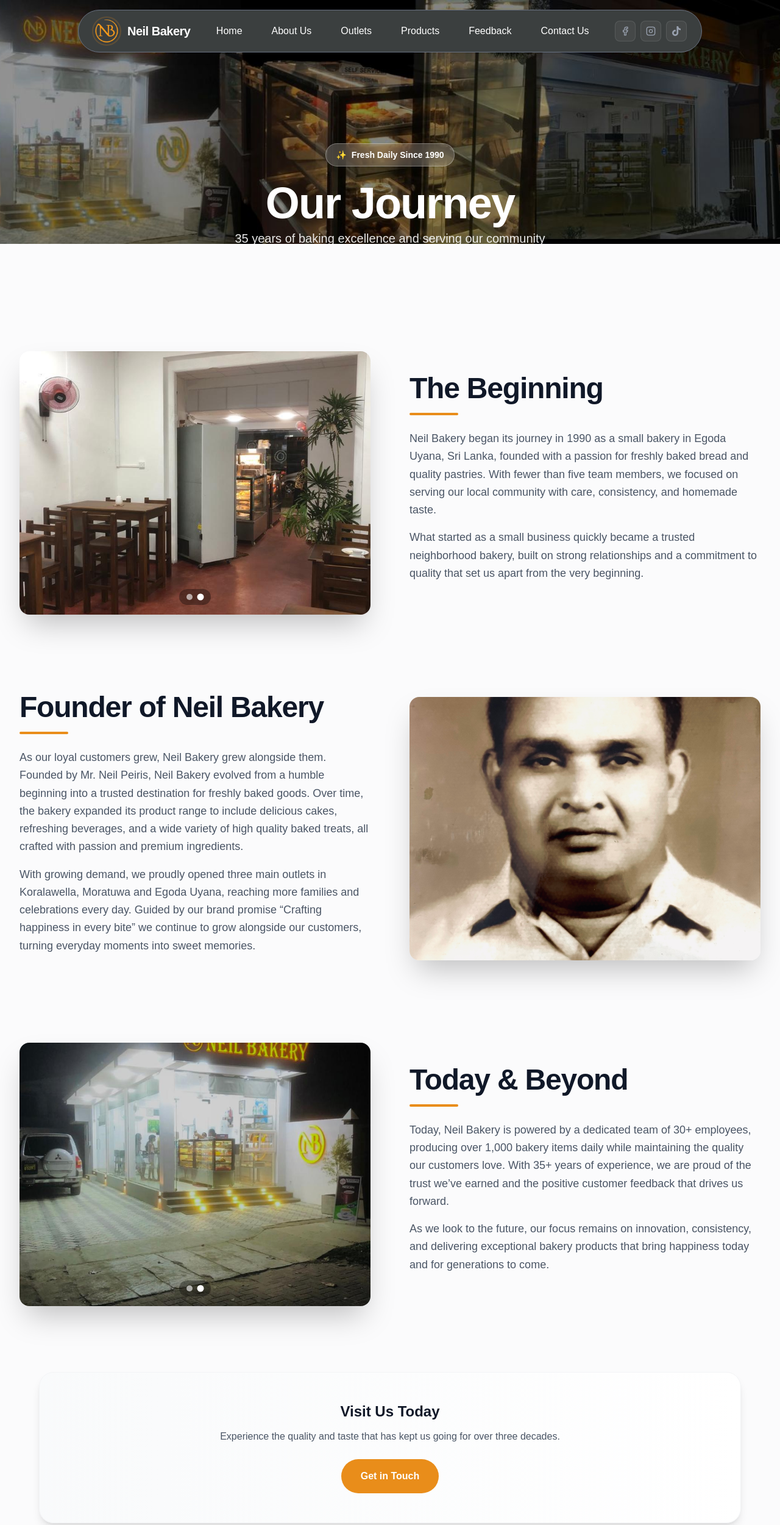
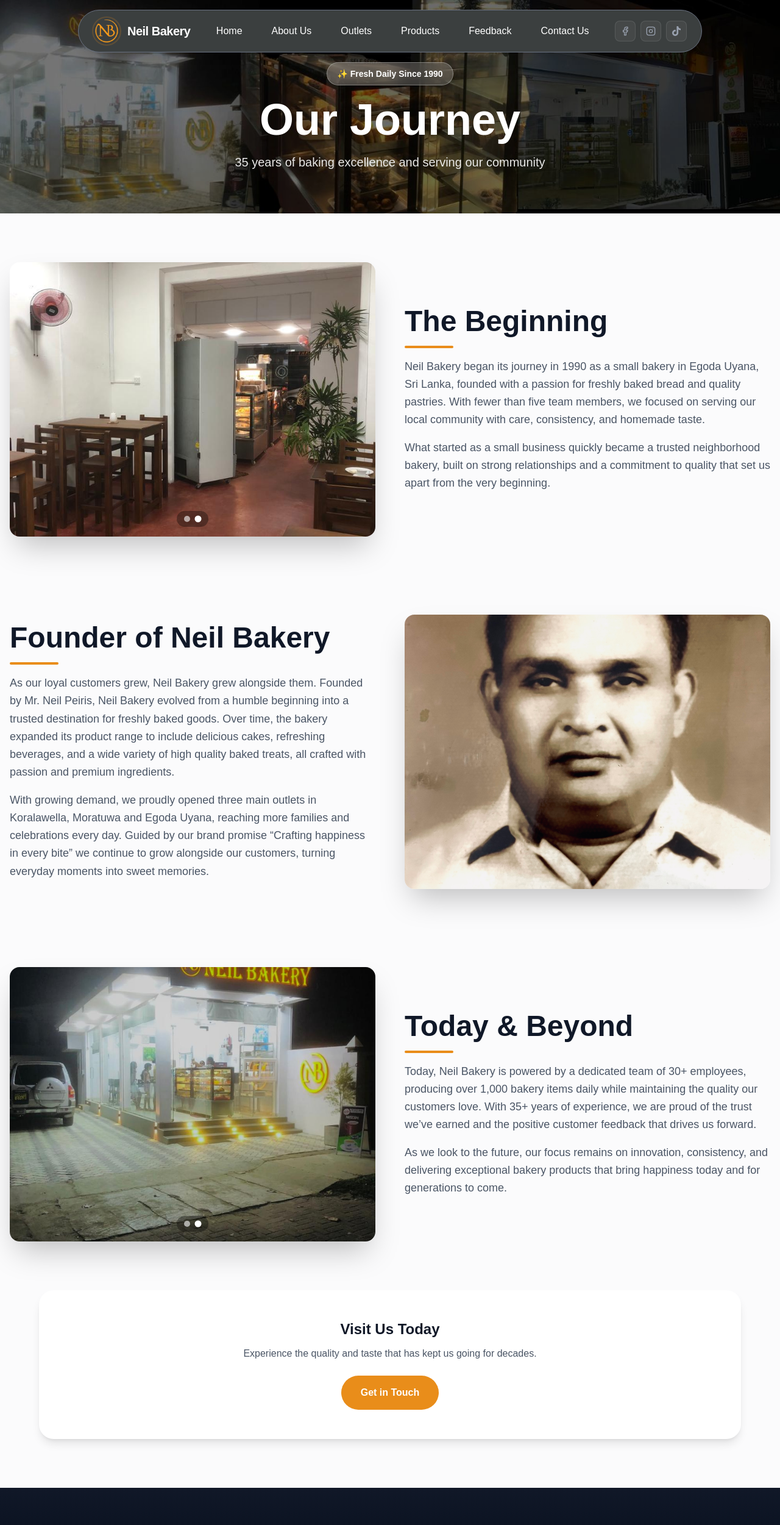
Before and after one commit to NAS-IT-Solutions/neil-bakery, a Next.js app: page /our-journey in a window 1280 px wide. Shown: the top 2501 px of the page at 61% size. Built offline with nearby package versions, Linux system fonts and the light colour scheme.

Commit message:
our journey banner size adjust

```diff
--- a/src/app/our-journey/page.tsx
+++ b/src/app/our-journey/page.tsx
@@ -32,7 +32,6 @@ function JourneyImageCarousel({
 
   return (
     <div className="relative aspect-4/3 rounded-2xl overflow-hidden shadow-2xl group">
-      {/* Image layers for smooth fade */}
       {images.map((src, idx) => (
         <div
           key={src}
@@ -51,13 +50,11 @@ function JourneyImageCarousel({
         </div>
       ))}
 
-      {/* Prev/Next */}
       <button
         type="button"
         onClick={goPrev}
         className="absolute left-3 top-1/2 -translate-y-1/2 w-10 h-10 rounded-full bg-black/40 text-white
                    flex items-center justify-center opacity-0 group-hover:opacity-100 transition-opacity"
-        aria-label="Previous image"
       >
         ‹
       </button>
@@ -67,22 +64,18 @@ function JourneyImageCarousel({
         onClick={goNext}
         className="absolute right-3 top-1/2 -translate-y-1/2 w-10 h-10 rounded-full bg-black/40 text-white
                    flex items-center justify-center opacity-0 group-hover:opacity-100 transition-opacity"
-        aria-label="Next image"
       >
         ›
       </button>
 
-      {/* Dots */}
       <div className="absolute bottom-4 left-1/2 -translate-x-1/2 flex gap-2 bg-black/35 px-3 py-2 rounded-full">
         {images.map((_, idx) => (
           <button
             key={idx}
-            type="button"
             onClick={() => setActive(idx)}
-            className={`w-2.5 h-2.5 rounded-full transition-all ${
+            className={`w-2.5 h-2.5 rounded-full ${
               idx === active ? 'bg-white scale-110' : 'bg-white/60'
             }`}
-            aria-label={`Go to slide ${idx + 1}`}
           />
         ))}
       </div>
@@ -94,7 +87,6 @@ export default function OurJourneyPage() {
   const journeySteps = useMemo(
     () => [
       {
-        year: '1990',
         title: 'The Beginning',
         description: [
           'Neil Bakery began its journey in 1990 as a small bakery in Egoda Uyana, Sri Lanka, founded with a passion for freshly baked bread and quality pastries. With fewer than five team members, we focused on serving our local community with care, consistency, and homemade taste.',
@@ -103,7 +95,6 @@ export default function OurJourneyPage() {
         images: ['/assets/images/Neil_Old_One.jpeg', '/assets/images/Neil_Old_Two.jpeg'],
       },
       {
-        year: '2005',
         title: 'Founder of Neil Bakery',
         description: [
           'As our loyal customers grew, Neil Bakery grew alongside them. Founded by Mr. Neil Peiris, Neil Bakery evolved from a humble beginning into a trusted destination for freshly baked goods. Over time, the bakery expanded its product range to include delicious cakes, refreshing beverages, and a wide variety of high quality baked treats, all crafted with passion and premium ingredients.',
@@ -112,7 +103,6 @@ export default function OurJourneyPage() {
         image: '/assets/images/Father_photo.jpg',
       },
       {
-        year: '2025',
         title: 'Today & Beyond',
         description: [
           'Today, Neil Bakery is powered by a dedicated team of 30+ employees, producing over 1,000 bakery items daily while maintaining the quality our customers love. With 35+ years of experience, we are proud of the trust we’ve earned and the positive customer feedback that drives us forward.',
@@ -124,104 +114,49 @@ export default function OurJourneyPage() {
     []
   );
 
-  // AboutPage Schema
-  const aboutPageSchema = {
-    '@context': 'https://schema.org',
-    '@type': 'AboutPage',
-    name: 'Our Journey - Neil Bakery',
-    description:
-      'Discover the journey of Neil Bakery, from our humble beginnings in 1990 to becoming a beloved bakery brand in Sri Lanka.',
-    url: 'https://neilbakery.lk/our-journey',
-    mainEntity: {
-      '@type': 'Organization',
-      name: 'Neil Bakery',
-      foundingDate: '1990',
-      founder: {
-        '@type': 'Person',
-        name: 'Mr. Neil',
-      },
-      description: 'A trusted bakery brand in Sri Lanka since 1990, crafting happiness in every bite.',
-    },
-  };
-
-  const breadcrumbSchema = {
-    '@context': 'https://schema.org',
-    '@type': 'BreadcrumbList',
-    itemListElement: [
-      {
-        '@type': 'ListItem',
-        position: 1,
-        name: 'Home',
-        item: 'https://neilbakery.lk',
-      },
-      {
-        '@type': 'ListItem',
-        position: 2,
-        name: 'Our Journey',
-        item: 'https://neilbakery.lk/our-journey',
-      },
-    ],
-  };
-
   return (
     <>
-      <script
-        type="application/ld+json"
-        dangerouslySetInnerHTML={{ __html: JSON.stringify(aboutPageSchema) }}
-      />
-      <script
-        type="application/ld+json"
-        dangerouslySetInnerHTML={{ __html: JSON.stringify(breadcrumbSchema) }}
-      />
-
       <Navbar />
 
       <div className="min-h-screen bg-[#fbfbfc]">
-        {/* HERO (image shows as-is because overlay removed) */}
-        <div className="relative h-[40vh] min-h-[400px] overflow-hidden pt-20">
+        {/* HERO */}
+        <div className="relative h-[35vh] min-h-[350px] overflow-hidden pt-20">
           <div
-            className="absolute inset-0 bg-cover bg-center bg-no-repeat"
+            className="absolute inset-0 bg-cover bg-center"
             style={{
-              backgroundImage: "url('/assets/images/neil_bakery_our_journey_banner.jpg')",
+              backgroundImage:
+                "url('/assets/images/neil_bakery_our_journey_banner.jpg')",
             }}
           />
-          {/* If you ever want dim for readability, add overlay here:
-              <div className="absolute inset-0 bg-black/40" />
-          */}
+          <div className="absolute inset-0 bg-black/20" />
+
+          <div className="relative z-10 h-full flex items-center justify-center px-4">
+            <div className="text-center space-y-5 -translate-y-4 sm:-translate-y-6">
+              <div className="inline-flex items-center gap-2 bg-white/20 backdrop-blur-md border border-white/30 text-white px-4 py-2 rounded-full text-sm font-semibold shadow-lg">
+                ✨ Fresh Daily Since 1990
               </div>
 
-        {/* Hero Content */}
-        <div className="relative -mt-[40vh] min-h-[400px] pt-20 flex flex-col items-center justify-center px-4 sm:px-6 lg:px-8">
-          <div className="max-w-6xl mx-auto w-full text-center space-y-6">
-            <div className="inline-flex items-center gap-2 bg-white/20 backdrop-blur-md border border-white/30 text-white px-4 py-2 rounded-full text-sm font-semibold shadow-lg">
-              <span>✨</span>
-              <span>Fresh Daily Since 1990</span>
-            </div>
-
-            <div className="space-y-2">
-              <h1 className="text-5xl sm:text-6xl md:text-7xl font-bold text-white tracking-tight leading-none">
+              <h1 className="text-5xl sm:text-6xl md:text-7xl font-bold text-white">
                 Our Journey
               </h1>
-              <p className="text-lg sm:text-xl text-white/90 font-light max-w-2xl mx-auto">
+
+              <p className="text-lg sm:text-xl text-white/90 max-w-2xl mx-auto">
                 35 years of baking excellence and serving our community
               </p>
             </div>
           </div>
         </div>
 
-        {/* Journey Content */}
-        <div className="max-w-7xl mx-auto px-4 sm:px-6 lg:px-8 py-16 sm:py-20 lg:py-24">
-          <div className="space-y-24 sm:space-y-32">
-            {journeySteps.map((step: any, index) => (
+        {/* CONTENT */}
+        <div className="max-w-7xl mx-auto px-4 py-20 space-y-32">
+          {journeySteps.map((step, index) => (
             <div
               key={index}
               className={`flex flex-col ${
                 index % 2 === 0 ? 'lg:flex-row' : 'lg:flex-row-reverse'
-                } gap-8 sm:gap-12 lg:gap-16 items-center`}
+              } gap-12 items-center`}
             >
-                {/* Image */}
               <div className="w-full lg:w-1/2">
-                  {/* Carousel only for steps with images array */}
                 {step.images ? (
                   <JourneyImageCarousel images={step.images} alt={step.title} />
                 ) : (
@@ -230,54 +165,42 @@ export default function OurJourneyPage() {
                       src={step.image}
                       alt={step.title}
                       fill
-                        className="object-cover transition-transform duration-700 hover:scale-105"
-                        sizes="(max-width: 1024px) 100vw, 50vw"
+                      className="object-cover"
                     />
                   </div>
                 )}
               </div>
 
-                {/* Content */}
-                <div className="w-full lg:w-1/2 space-y-6">
-                  <div className="space-y-4">
-                    <h2 className="text-4xl sm:text-5xl font-bold text-gray-900 tracking-tight">
+              <div className="w-full lg:w-1/2 space-y-4">
+                <h2 className="text-4xl sm:text-5xl font-bold text-gray-900">
                   {step.title}
                 </h2>
                 <div className="h-1 w-20 bg-[#e98d1a] rounded-full" />
-                  </div>
-
-                  {Array.isArray(step.description) ? (
-                    step.description.map((para: string, idx: number) => (
-                      <p key={idx} className="text-lg sm:text-lg text-gray-600 leading-relaxed mb-4">
-                        {para}
+                {step.description.map((p, i) => (
+                  <p key={i} className="text-lg text-gray-600 leading-relaxed">
+                    {p}
                   </p>
-                    ))
-                  ) : (
-                    <p className="text-lg sm:text-lg leading-relaxed text-[justify]">{step.description}</p>
-                  )}
+                ))}
               </div>
             </div>
           ))}
         </div>
-        </div>
 
-        {/* CTA Section */}
-        <div className="mt-12 mb-20 sm:mt-8 md:mt-3 px-4 sm:px-6 lg:px-8">
-          <div className="max-w-6xl mx-auto">
-            <div className="bg-linear-to-r from-gray-50 to-white rounded-2xl sm:rounded-3xl p-8 sm:p-12 text-center border border-gray-100 shadow-lg">
-              <h3 className="text-xl sm:text-2xl font-bold text-gray-900 mb-3">Visit Us Today</h3>
-
-              <p className="text-sm sm:text-base text-gray-600 mb-6 max-w-xl mx-auto leading-relaxed">
-                Experience the quality and taste that has kept us going for over three decades.
+        {/* CTA */}
+        <div className="mb-20 px-4">
+          <div className="max-w-6xl mx-auto bg-white rounded-3xl p-12 text-center shadow-lg">
+            <h3 className="text-2xl font-bold text-gray-900 mb-3">
+              Visit Us Today
+            </h3>
+            <p className="text-gray-600 mb-6">
+              Experience the quality and taste that has kept us going for decades.
             </p>
-
             <Link
               href="/#contact"
-                className="inline-flex items-center gap-2 px-6 sm:px-8 py-3 sm:py-4 bg-[#e98d1a] text-white font-semibold rounded-full hover:shadow-xl active:shadow-xl transition-all duration-300 hover:scale-105 active:scale-105 text-sm sm:text-base"
+              className="inline-flex items-center justify-center px-8 py-4 bg-[#e98d1a] text-white font-semibold rounded-full hover:scale-105 transition"
             >
-                <span>Get in Touch</span>
+              Get in Touch
             </Link>
-            </div>
           </div>
         </div>
 
```
Lines whose indentation alone changed are shown as unchanged.
